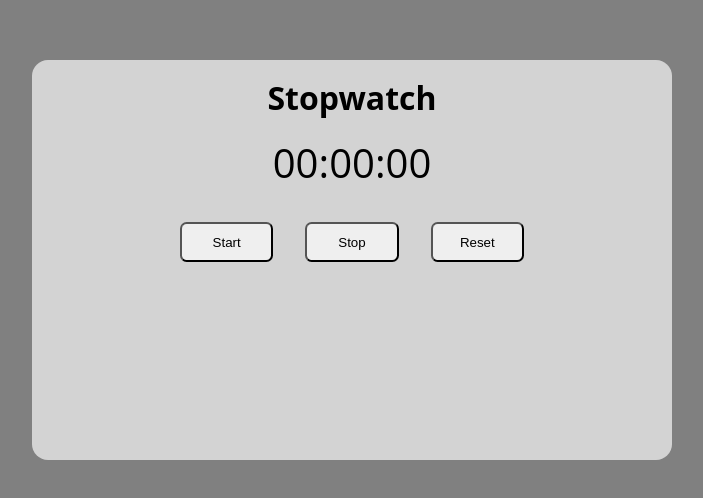
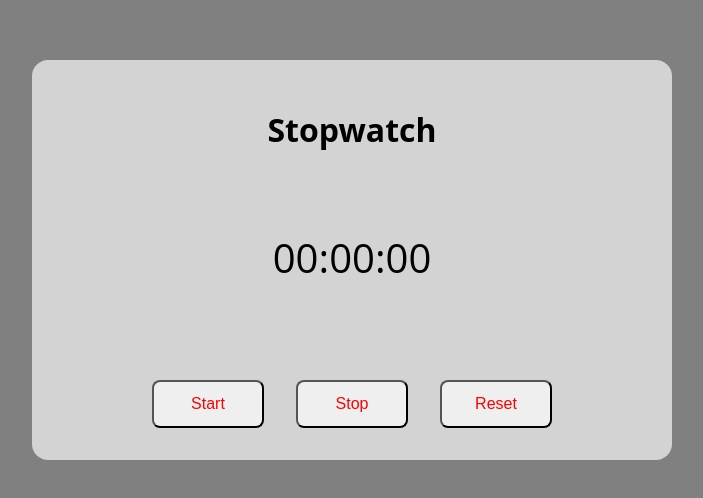
Before and after one commit to CelestialCoyote/react-stopwatch, a React app: page / in a window 1280 px wide. Shown: the part 140-638 px from the top of the page, without its empty margins (288-991 px from the left). Built offline with nearby package versions, Linux system fonts and the light colour scheme.

Commit message:
More CSS

```diff
--- a/src/components/Stopwatch/Stopwatch.css
+++ b/src/components/Stopwatch/Stopwatch.css
@@ -2,6 +2,7 @@
 	background: lightgray;
 	border-radius: 1.0em;
 	height: 50%;
+	justify-content: space-around;
 	margin: 0 auto;
 	width: 50%;
 }
@@ -28,6 +29,8 @@
 
 .stopwatch-control-button {
 	border-radius: 0.5em;
+	color: red;
+	font-size: 1.0rem;
 	height: 3.0em;
 	width: 7.0em;
 }
```
